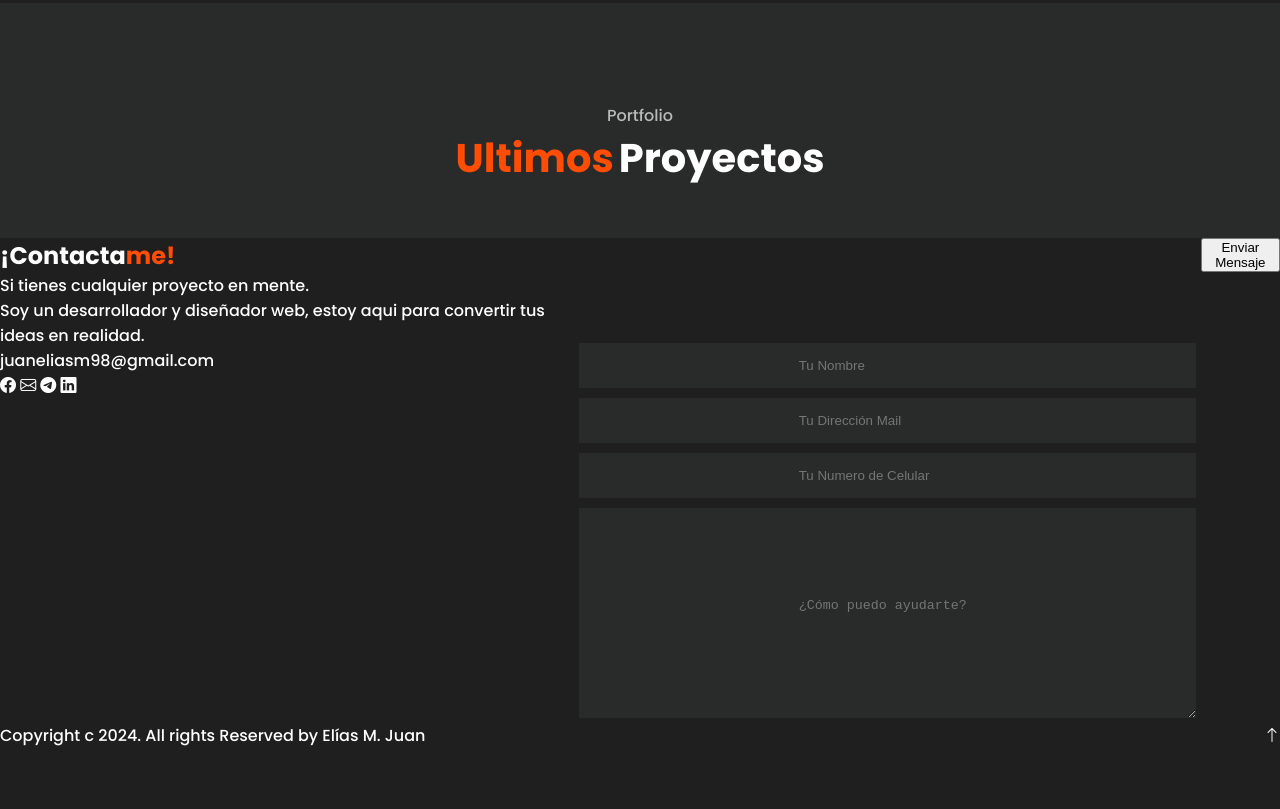
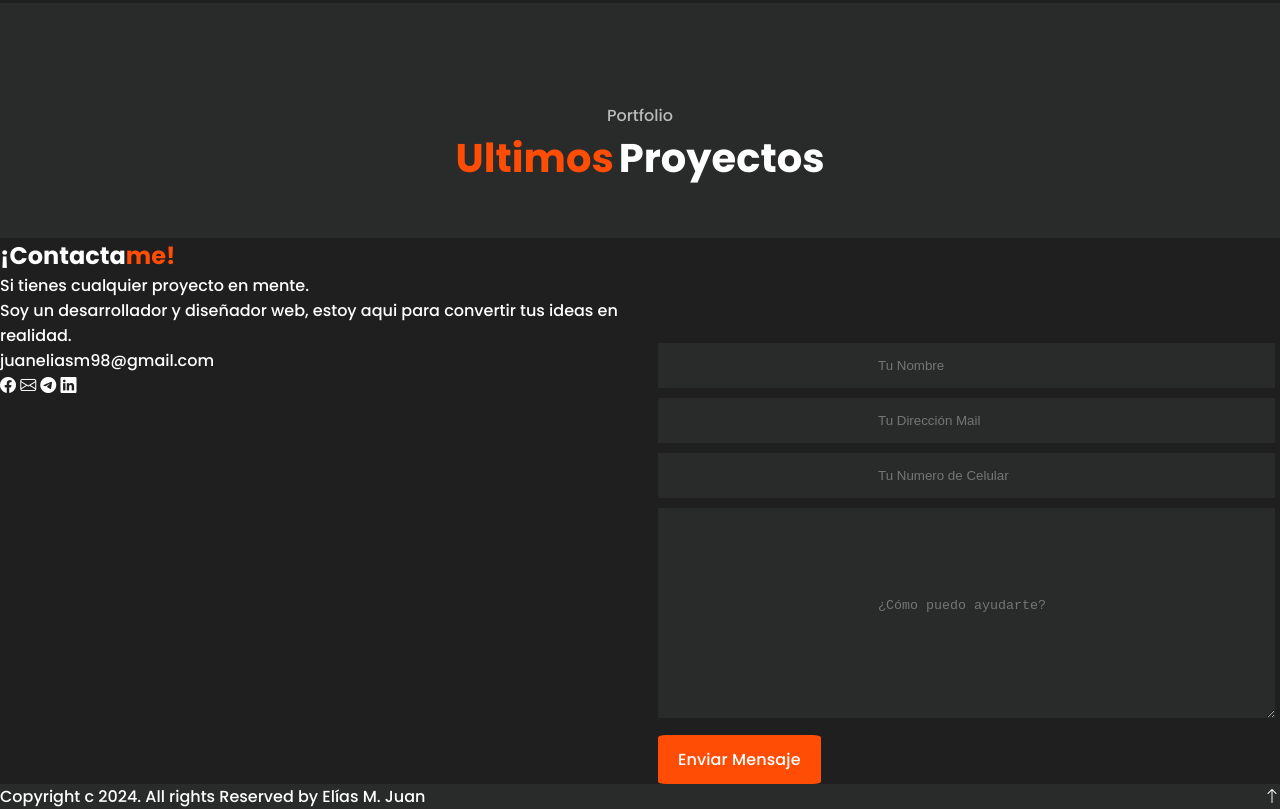
Before and after one commit to ELIASMJUAN/trabajo-final-1, a plain HTML site: page index.html in a window 1280 px wide. Shown: the part 2147-2956 px from the top of the page. Before the commit the page ends 2895 px from the top, so only its background shows below. Drawn offline with nearby package versions, Linux system fonts and the light colour scheme.

Commit message:
realizo cambios en el button del seccion 4 y bgcolor del footer

```diff
--- a/css/style.css
+++ b/css/style.css
@@ -319,10 +319,28 @@ div.inputs4{
     padding: 90px 220px;
   }
 }
+button.s4{
+  background-color: #ff4d05ff;
+  color: white;
+  border-style: none;
+  border-radius: 5%;
+  margin-top: 12px;
+  margin-left: 5px;
+  padding: 12px 20px;
+
+  font-family: "Poppins", sans-serif;
+  font-weight: 500;
+  font-style: normal;
+  font-size: 16px;
+  letter-spacing: 0.1px;
+}
+
+
 
 footer{
   display: flex;
   justify-content: space-between;
+  background-color: #292a2aff;
 }
 
 /* .poppins-thin {
--- a/index.html
+++ b/index.html
@@ -170,9 +170,9 @@
                 <input type="email" placeholder="Tu Dirección Mail" minlength="10">
                 <input type="number" placeholder="Tu Numero de Celular">
                 <textarea placeholder="¿Cómo puedo ayudarte?" id=""></textarea>
-            </div>
-            <div>
-                <button>Enviar Mensaje</button>
+                <div>
+                    <button class="s4">Enviar Mensaje</button>
+                </div>
             </div>
         </section>
 <!-- FIN SECCION 4 -->
```
